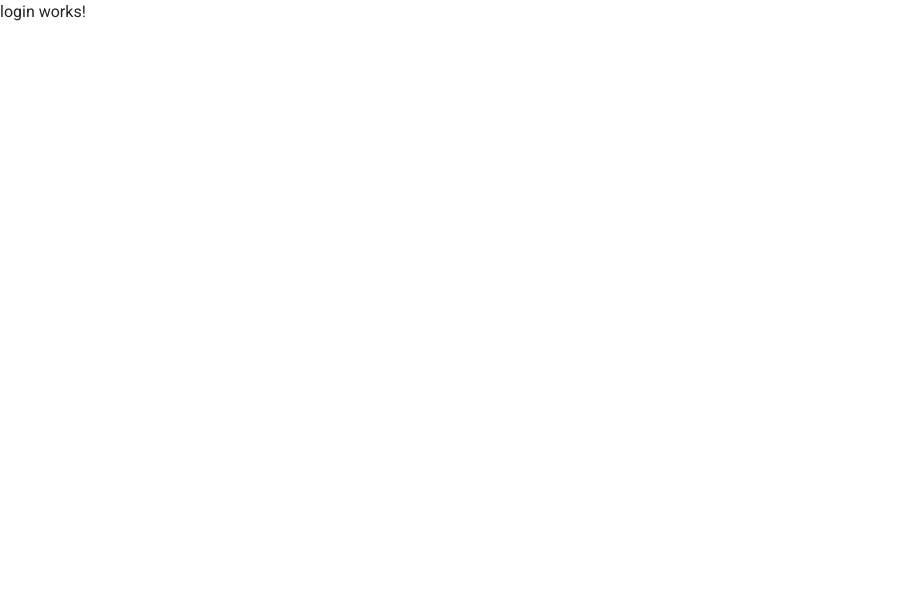
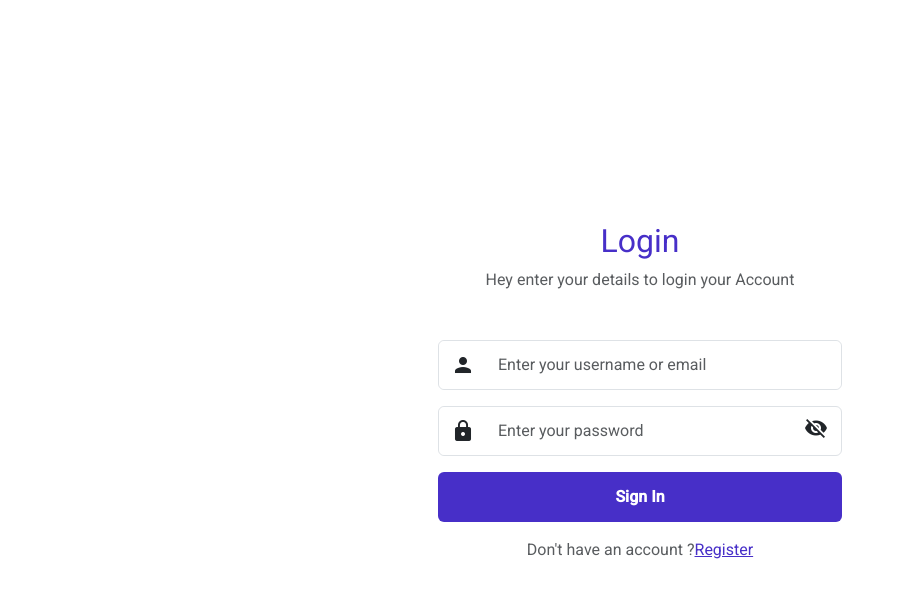
Before and after one commit to UchithmaSenevirathne/Task-Manager-App, an Angular app in the folder frontend/: page /login in a window 1280 px wide. Shown: the top 598 px of the page, without its empty margins (0-904 px from the left). Built offline with nearby package versions, Linux system fonts and the light colour scheme.

Commit message:
create signin page

```diff
--- a/frontend/src/app/auth/components/login/login.component.html
+++ b/frontend/src/app/auth/components/login/login.component.html
@@ -1 +1,52 @@
-<p>login works!</p>
+<div class="container d-flex align-items-center justify-content-center vh-100 ">
+    <div class="card p-5 border-0 " style="max-width: 500px; width: 100%;">
+      <h2 class="text-center fw-normal mb-2" style="color: #472fc8;">Login</h2>
+      <p class="text-center text-muted mb-5">
+        Hey enter your details to login your Account
+      </p>
+
+      <form [formGroup]="loginForm" class="d-flex flex-column align-items-center">
+        <div class="mb-3 input-group border rounded" style="height: 50px;">
+          <span class="input-group-text bg-white border-0">
+            <mat-icon>person</mat-icon>
+          </span>
+          <input
+            placeholder="Enter your username or email"
+            class="form-control border-0"
+            formControlName="username"
+            type="email"
+            required
+          />
+        </div>
+
+        <div class="mb-3 input-group border rounded" style="height: 50px;">
+          <span class="input-group-text bg-white border-0">
+            <mat-icon>lock</mat-icon>
+          </span>
+          <input
+            placeholder="Enter your password"
+            formControlName="password"
+            class="form-control border-0"
+            [type]="hidePassword ? 'password' : 'text'"
+            required
+          />
+          <button class="btn" type="button" (click)="togglePasswordVisibility()">
+            <mat-icon>{{ hidePassword ? 'visibility_off' : 'visibility' }}</mat-icon>
+          </button>
+        </div>
+
+        <div class="d-grid w-100">
+          <button class="btn fw-bold" style="height: 50px; background-color: #472fc8; color: white;" type="submit" (click)="signIn()">
+            Sign In
+          </button>
+        </div>
+
+        <div class="d-inline-flex mt-3">
+            <p class="text-center text-muted">
+                Don't have an account ?
+            </p>
+            <a style="color: #472fc8; cursor: pointer;" routerLink="/register">Register</a>
+        </div>
+      </form>
+    </div>
+  </div>
--- a/frontend/src/app/auth/components/login/login.component.ts
+++ b/frontend/src/app/auth/components/login/login.component.ts
@@ -1,11 +1,33 @@
 import { Component } from '@angular/core';
+import { SharedModule } from '../../../shared/shared/shared.module';
+import { MatIconModule } from '@angular/material/icon';
+import { FormBuilder, FormGroup, Validators } from '@angular/forms';
 
 @Component({
   selector: 'app-login',
-  imports: [],
+  imports: [SharedModule, MatIconModule],
   templateUrl: './login.component.html',
   styleUrl: './login.component.scss'
 })
 export class LoginComponent {
+  loginForm!: FormGroup;
 
+  hidePassword: boolean = true;
+
+  constructor(private fb: FormBuilder){}
+
+  ngOnInit(){
+    this.loginForm = this.fb.group({
+      username:[null,[Validators.required, Validators.email]],
+      password:[null,[Validators.required]],
+    })
+  }
+
+  togglePasswordVisibility(): void {
+    this.hidePassword = !this.hidePassword;
+  }
+
+  signIn(){
+    console.log(this.loginForm.value)
+  }
 }
--- a/frontend/src/app/auth/components/signup/signup.component.html
+++ b/frontend/src/app/auth/components/signup/signup.component.html
@@ -52,7 +52,7 @@
         </div>
 
         <div class="d-grid w-100">
-          <button class="btn fw-bold" style="height: 50px; background-color: #472fc8; color: white;" type="submit">
+          <button class="btn fw-bold" style="height: 50px; background-color: #472fc8; color: white;" type="submit" (click)="signup()">
             Sign Up
           </button>
         </div>
@@ -61,7 +61,7 @@
             <p class="text-center text-muted">
                 Already have an account ?
             </p>
-            <a style="color: #472fc8; cursor: pointer;">Sign In</a>
+            <a style="color: #472fc8; cursor: pointer;" routerLink="/login">Sign In</a>
         </div>
       </form>
     </div>
--- a/frontend/src/app/auth/components/signup/signup.component.ts
+++ b/frontend/src/app/auth/components/signup/signup.component.ts
@@ -28,4 +28,8 @@ export class SignupComponent {
   togglePasswordVisibility(): void {
     this.hidePassword = !this.hidePassword;
   }
+
+  signup(){
+    console.log(this.signupForm.value)
+  }
 }
```
